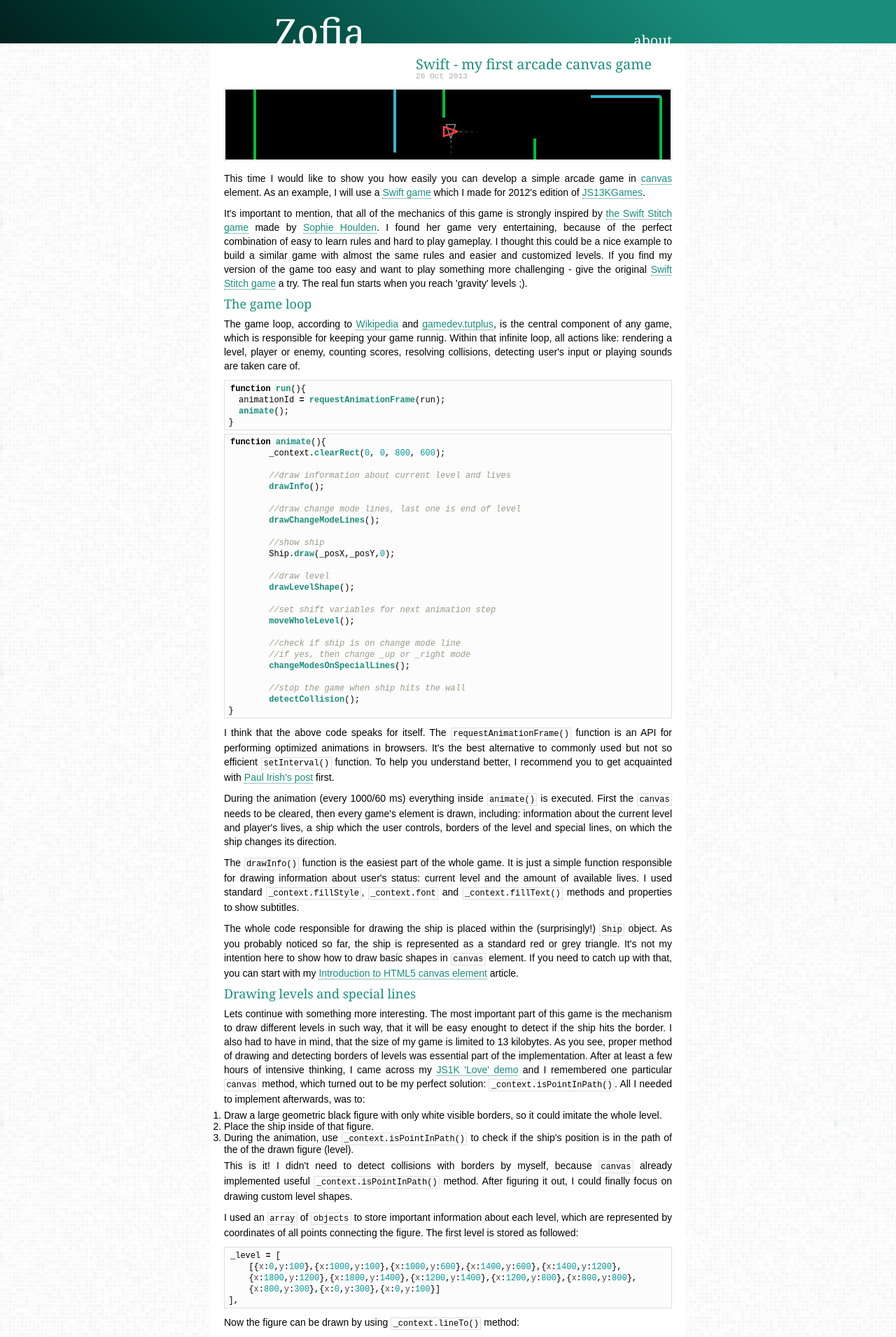
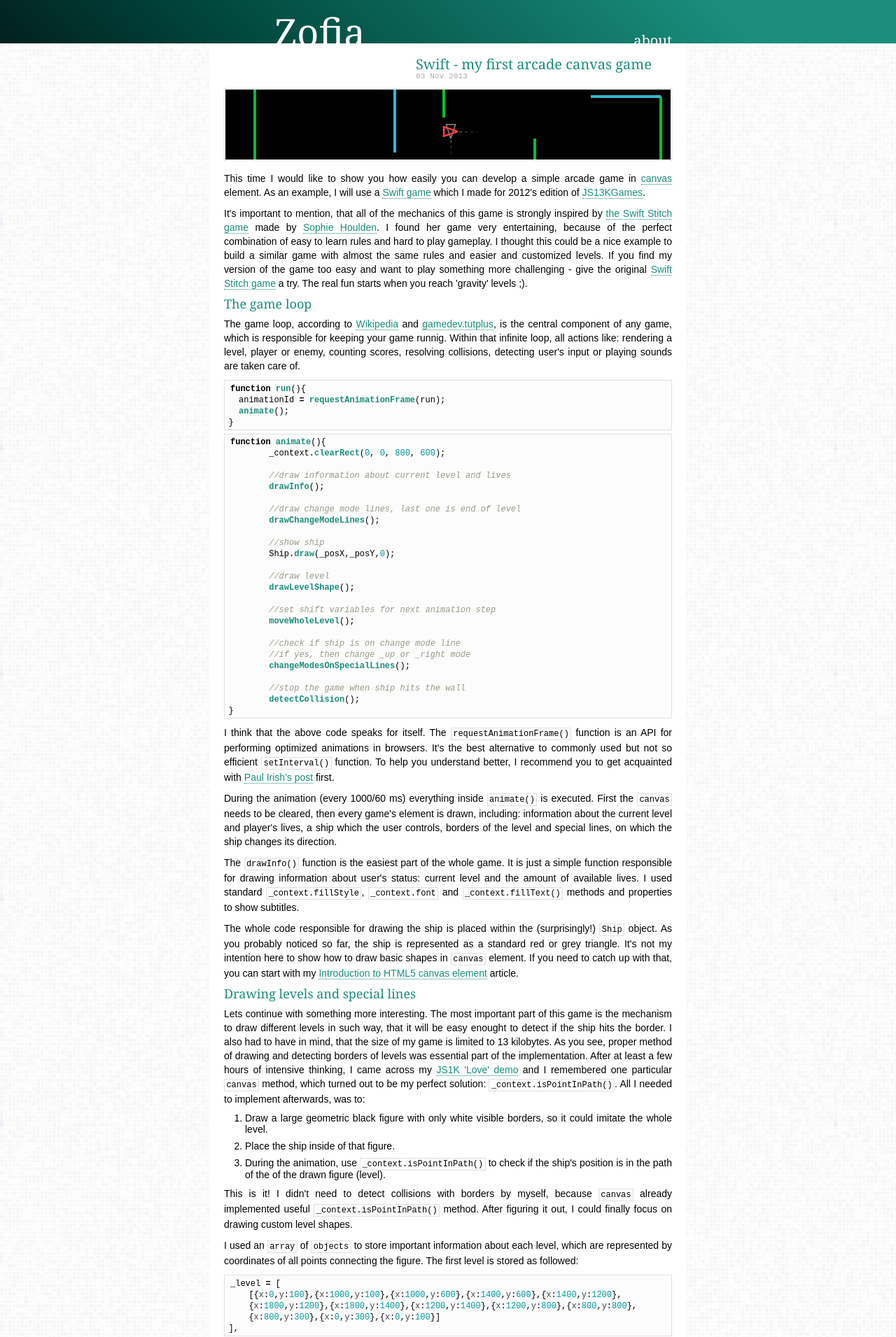
Before and after one commit to Calanthe/Calanthe.github.io, a Jekyll site: the page built from _posts/2013-11-03-swift-my-first-arcade-canvas-game.html, in a window 1280 px wide. Shown: the top 1911 px of the page at 70% size. Built offline with Jekyll 4.4.1, drawn with Linux system fonts in a browser that asks for light colours; some web fonts are replaced; Markdown is read by kramdown in place of the engine named in the settings; comment, search, counter and statistics services are not loaded.

Commit message:
w3c errors fixes

```diff
--- a/_layouts/default.html
+++ b/_layouts/default.html
@@ -1,23 +1,22 @@
 <!DOCTYPE html>
 <html>
     <head>
-        <meta charset="utf-8">
-        <meta http-equiv="X-UA-Compatible" content="IE=edge,chrome=1">
+        <meta charset="utf-8"/>
         <title>{{ page.title }}</title>
-        <meta name="description" content={{ site.description }} />
-        <meta name="Keywords" content="HTML,HTML5,JavaScript,DOM,jQuery,HTML5 games,CSS 3,tutorial,programming,development,Duck Hunt,canvas,webgl,MDN,Zofia Korcz,Zosia Korcz">
-        <meta name="viewport" content="width=device-width">
-        <link href='http://fonts.googleapis.com/css?family=Droid+Serif' rel='stylesheet' type='text/css'>
-        <link rel="alternate" type="application/rss+xml" title="{{ site.name }}" href="{{ site.url }}/feed.xml">
+        <meta name="description" content="{{ site.description }}"/>
+        <meta name="Keywords" content="HTML,HTML5,JavaScript,DOM,jQuery,HTML5 games,CSS 3,tutorial,programming,development,Duck Hunt,canvas,webgl,MDN,Zofia Korcz,Zosia Korcz"/>
+        <meta name="viewport" content="width=device-width"/>
+        <link href='http://fonts.googleapis.com/css?family=Droid+Serif' rel='stylesheet' type='text/css'/>
+        <link rel="alternate" type="application/rss+xml" title="{{ site.name }}" href="{{ site.url }}/feed.xml"/>
 
         <!-- syntax highlighting CSS -->
-        <link rel="stylesheet" href="/css/syntax.css">
+        <link rel="stylesheet" href="/css/syntax.css"/>
 
         <!-- Custom CSS -->
-        <link rel="stylesheet" href="/css/main.css">
+        <link rel="stylesheet" href="/css/main.css"/>
 
         <!-- Mobile CSS -->
-        <link rel="stylesheet" href="/css/mobile.css">
+        <link rel="stylesheet" href="/css/mobile.css"/>
 
         <!-- Img tutor CSS -->
         <link rel="stylesheet" href="/css/tutor.css"/>
@@ -35,9 +34,7 @@
           </div>
 
           <div class="site">
-
                 {{ content }}
-
           </div>
           <footer>
             <p>&#169; 2013&#8211;present <a href="{{ site.url }}">Zofia Korcz</a> | <a href="{{ site.url }}/feed.xml">RSS feed</a></p>
--- a/_posts/2013-11-03-swift-my-first-arcade-canvas-game.html
+++ b/_posts/2013-11-03-swift-my-first-arcade-canvas-game.html
@@ -1,7 +1,7 @@
 ---
 layout: post
 title: "Swift - my first arcade canvas game"
-date:   2013-10-26 19:34:06
+date:   2013-11-03 14:30:06
 ---
 <p><img src="{{ site.url }}/assets/swift/swift.jpg" alt="Swift - arcade game"></p>
 
--- a/about.html
+++ b/about.html
@@ -1,5 +1,6 @@
 ---
 layout: default
+title: Zofia Korcz - about me
 ---
 
 <div class="about post">
--- a/css/main.css
+++ b/css/main.css
@@ -255,3 +255,11 @@
   border: 1px solid #E2DEDE;
   padding: 1px;
 }
+
+.post ol {
+  padding: 0 0 0 30px;
+}
+
+.post ol li {
+  padding: 4px 0;
+}
```
